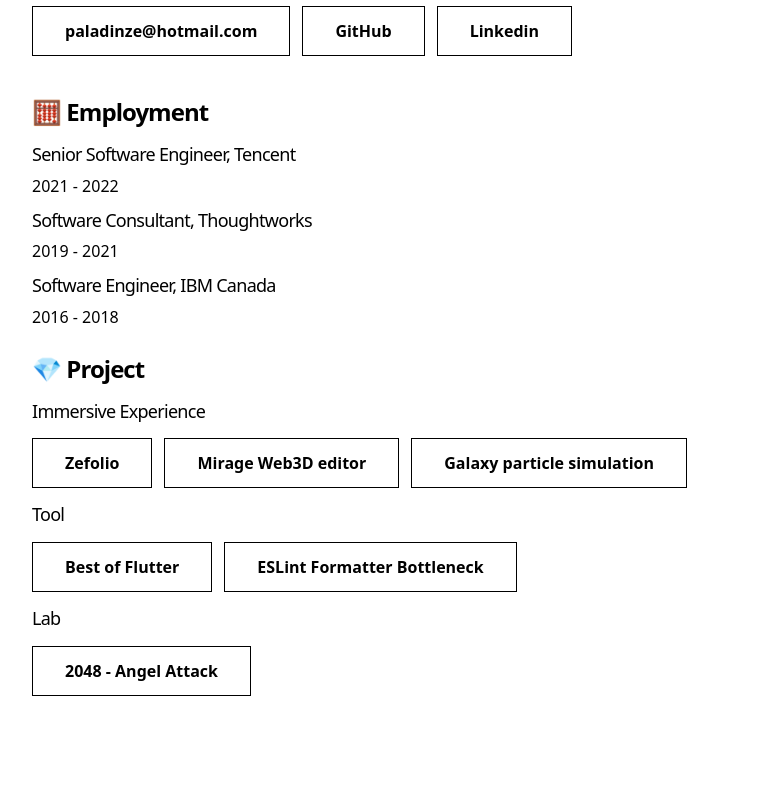
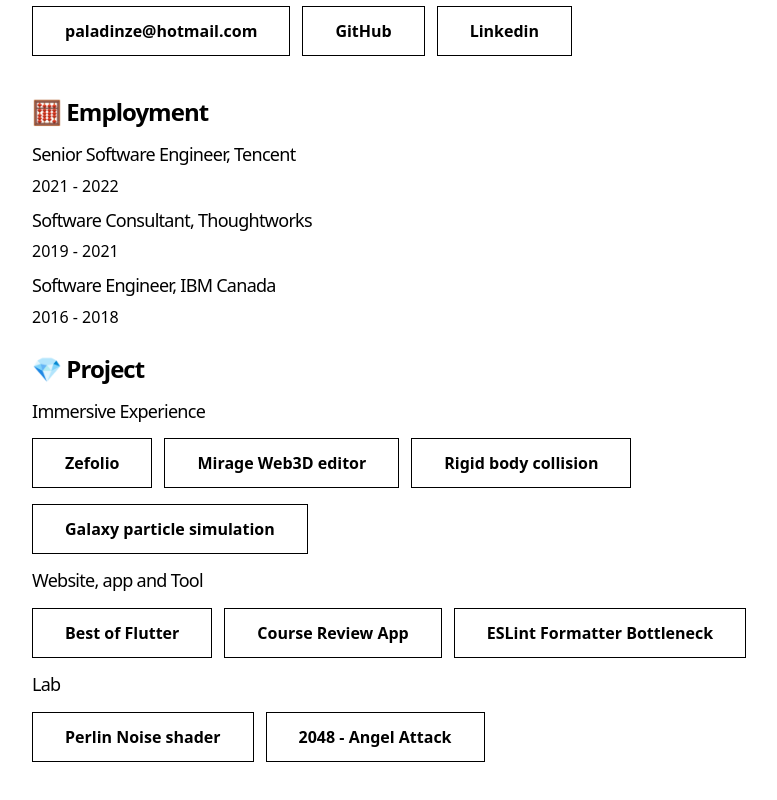
Before and after one commit to paladinze/ze-blog, a Next.js app: page /about in a window 1280 px wide. Shown: the part 346-1146 px from the top of the page, without its empty margins (244-1021 px from the left). Built offline with nearby package versions, Linux system fonts and the light colour scheme.

Commit message:
feat(about): update project links

```diff
--- a/data/constants.js
+++ b/data/constants.js
@@ -45,6 +45,11 @@
     tag: TAGS.WEB3D
   },
   {
+    name: 'Rigid body collision',
+    url: 'https://collision.shaderly.com',
+    tag: TAGS.WEB3D
+  },
+  {
     name: 'Galaxy particle simulation',
     url: 'https://galaxy-olive.vercel.app/',
     tag: TAGS.WEB3D
@@ -54,9 +59,17 @@
     url: 'https://github.com/paladinze/best-of-flutter',
     tag: TAGS.TOOL
   }, {
+    name: 'Course Review App',
+    url: 'http://huoshui.org',
+    tag: TAGS.TOOL
+  }, {
     name: 'ESLint Formatter Bottleneck',
     url: 'https://github.com/paladinze/eslint-formatter-bottleneck',
     tag: TAGS.TOOL
+  }, {
+    name: 'Perlin Noise shader',
+    url: 'https://shader-noise.shaderly.com',
+    tag: TAGS.LAB
   }, {
     name: '2048 - Angel Attack',
     url: 'https://2048.shaderly.com',
--- a/pages/about.js
+++ b/pages/about.js
@@ -73,7 +73,7 @@
           }
         </div>
         <h3 className="mb-4 text-lg md:text-1xl tracking-tighter leading-tight">
-          {"Tool"}
+          {"Website, app and Tool"}
         </h3>
         <div className="flex flex-row justify-left items-center flex-wrap">
           {
```
